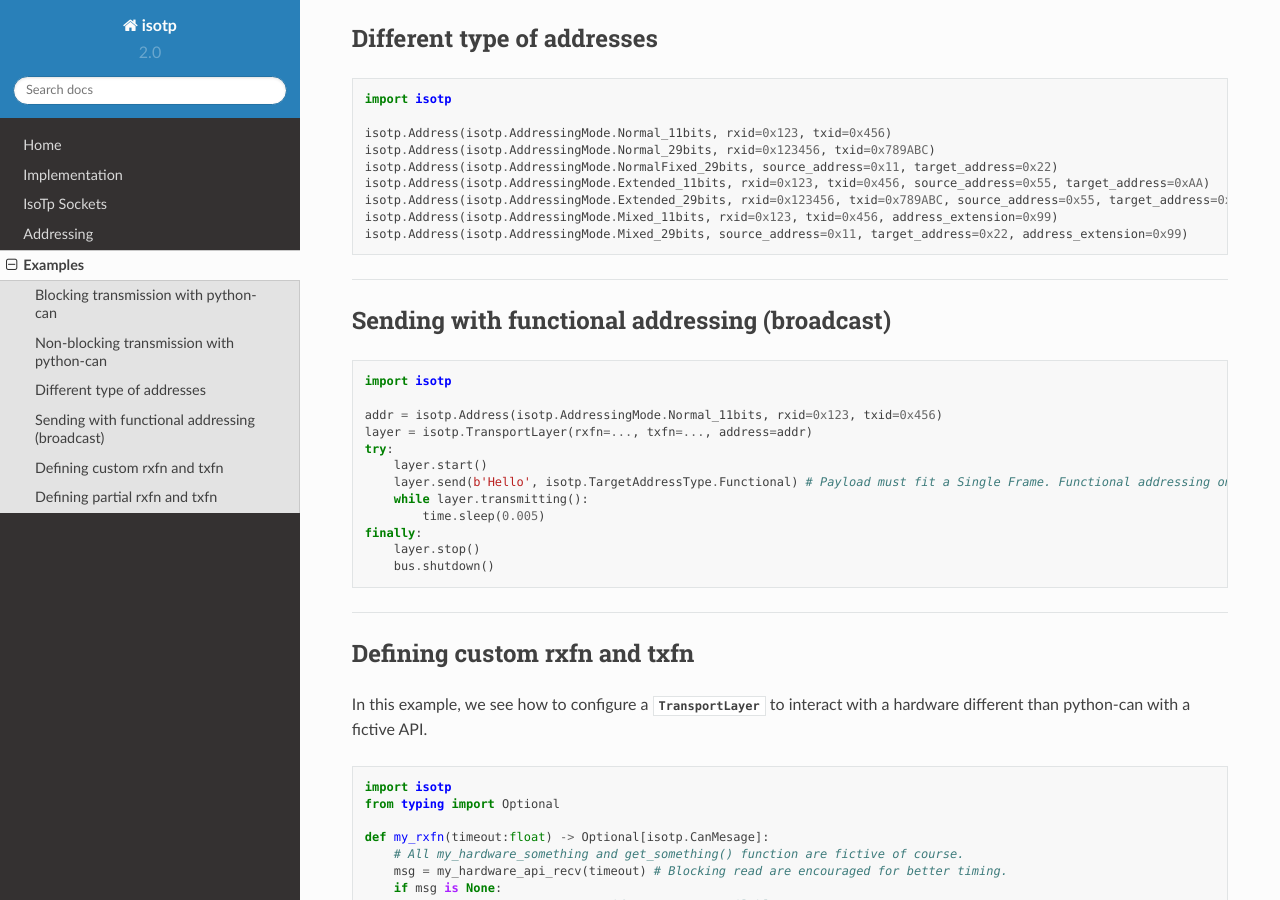
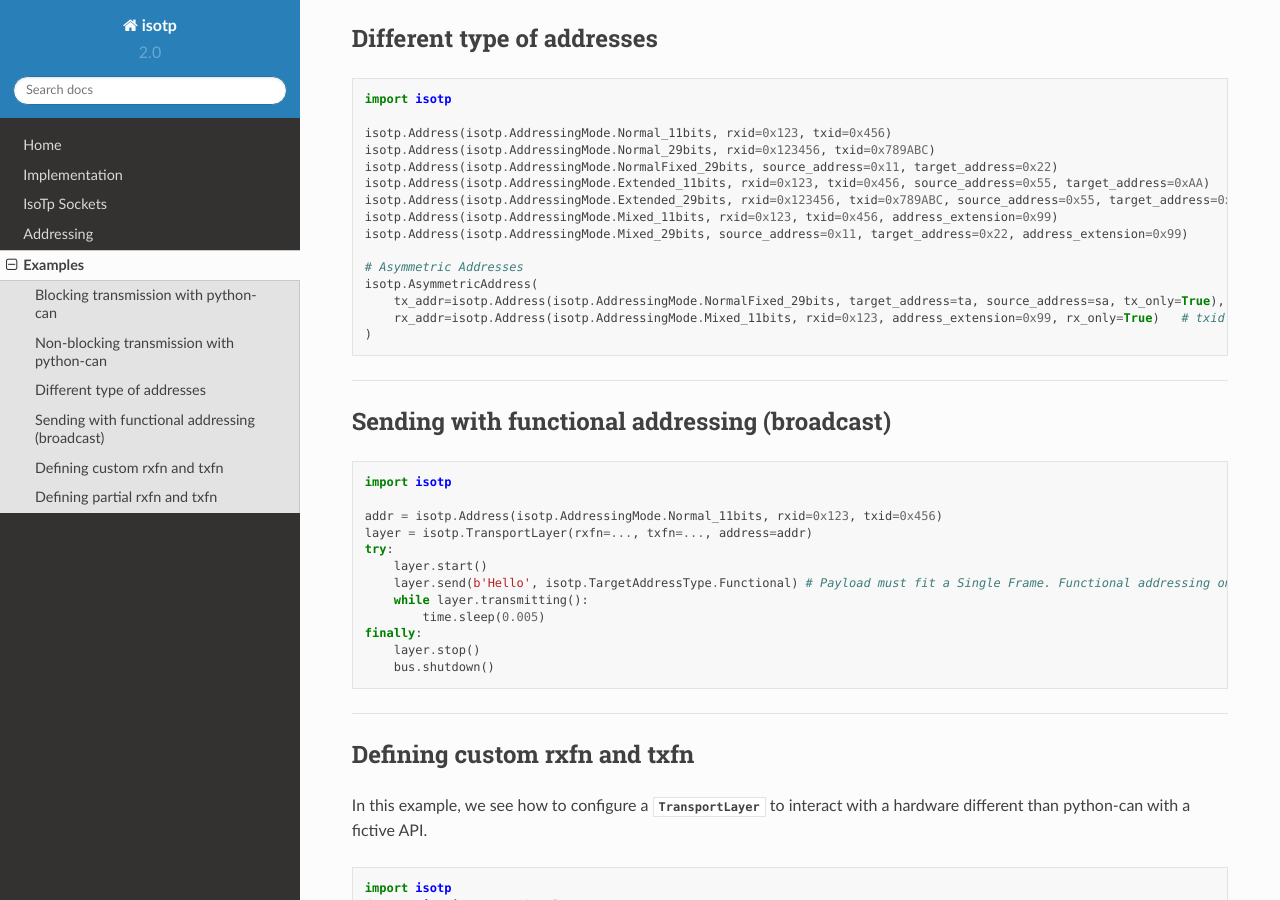
Before and after one commit to pylessard/python-can-isotp, a Sphinx documentation site: the page built from doc/source/isotp/examples.rst, in a window 1280 px wide and 900 px high, scrolled down 1273 px. Built offline with Sphinx 7.4.7 and the Read the Docs theme 2.0.0, drawn with Linux system fonts in a browser that asks for light colours.

Commit message:
Updated doc

```diff
--- a/doc/source/isotp/examples.rst
+++ b/doc/source/isotp/examples.rst
@@ -81,15 +81,21 @@ Different type of addresses
 
 .. code-block:: python
 
-   import isotp
+    import isotp
 
-   isotp.Address(isotp.AddressingMode.Normal_11bits, rxid=0x123, txid=0x456)
-   isotp.Address(isotp.AddressingMode.Normal_29bits, rxid=0x123456, txid=0x789ABC)
-   isotp.Address(isotp.AddressingMode.NormalFixed_29bits, source_address=0x11, target_address=0x22)
-   isotp.Address(isotp.AddressingMode.Extended_11bits, rxid=0x123, txid=0x456, source_address=0x55, target_address=0xAA)
-   isotp.Address(isotp.AddressingMode.Extended_29bits, rxid=0x123456, txid=0x789ABC, source_address=0x55, target_address=0xAA)
-   isotp.Address(isotp.AddressingMode.Mixed_11bits, rxid=0x123, txid=0x456, address_extension=0x99)
-   isotp.Address(isotp.AddressingMode.Mixed_29bits, source_address=0x11, target_address=0x22, address_extension=0x99)
+    isotp.Address(isotp.AddressingMode.Normal_11bits, rxid=0x123, txid=0x456)
+    isotp.Address(isotp.AddressingMode.Normal_29bits, rxid=0x123456, txid=0x789ABC)
+    isotp.Address(isotp.AddressingMode.NormalFixed_29bits, source_address=0x11, target_address=0x22)
+    isotp.Address(isotp.AddressingMode.Extended_11bits, rxid=0x123, txid=0x456, source_address=0x55, target_address=0xAA)
+    isotp.Address(isotp.AddressingMode.Extended_29bits, rxid=0x123456, txid=0x789ABC, source_address=0x55, target_address=0xAA)
+    isotp.Address(isotp.AddressingMode.Mixed_11bits, rxid=0x123, txid=0x456, address_extension=0x99)
+    isotp.Address(isotp.AddressingMode.Mixed_29bits, source_address=0x11, target_address=0x22, address_extension=0x99)
+
+    # Asymmetric Addresses
+    isotp.AsymmetricAddress(
+        tx_addr=isotp.Address(isotp.AddressingMode.NormalFixed_29bits, target_address=ta, source_address=sa, tx_only=True),
+        rx_addr=isotp.Address(isotp.AddressingMode.Mixed_11bits, rxid=0x123, address_extension=0x99, rx_only=True)   # txid is not required
+    )
 
 ------
 
--- a/isotp/__init__.py
+++ b/isotp/__init__.py
@@ -2,6 +2,6 @@ _major_version_ = 2
 
 from isotp.errors import *
 from isotp.can_message import CanMessage
-from isotp.address import AddressingMode, TargetAddressType, Address, AsymetricAddress
+from isotp.address import AddressingMode, TargetAddressType, Address, AsymmetricAddress
 from isotp.protocol import TransportLayerLogic, TransportLayer, CanStack, NotifierBasedCanStack
 from isotp.tpsock import socket
```
Also changed, not shown: doc/source/isotp/addressing.rst (+57 -0 lines), 4 other files.
